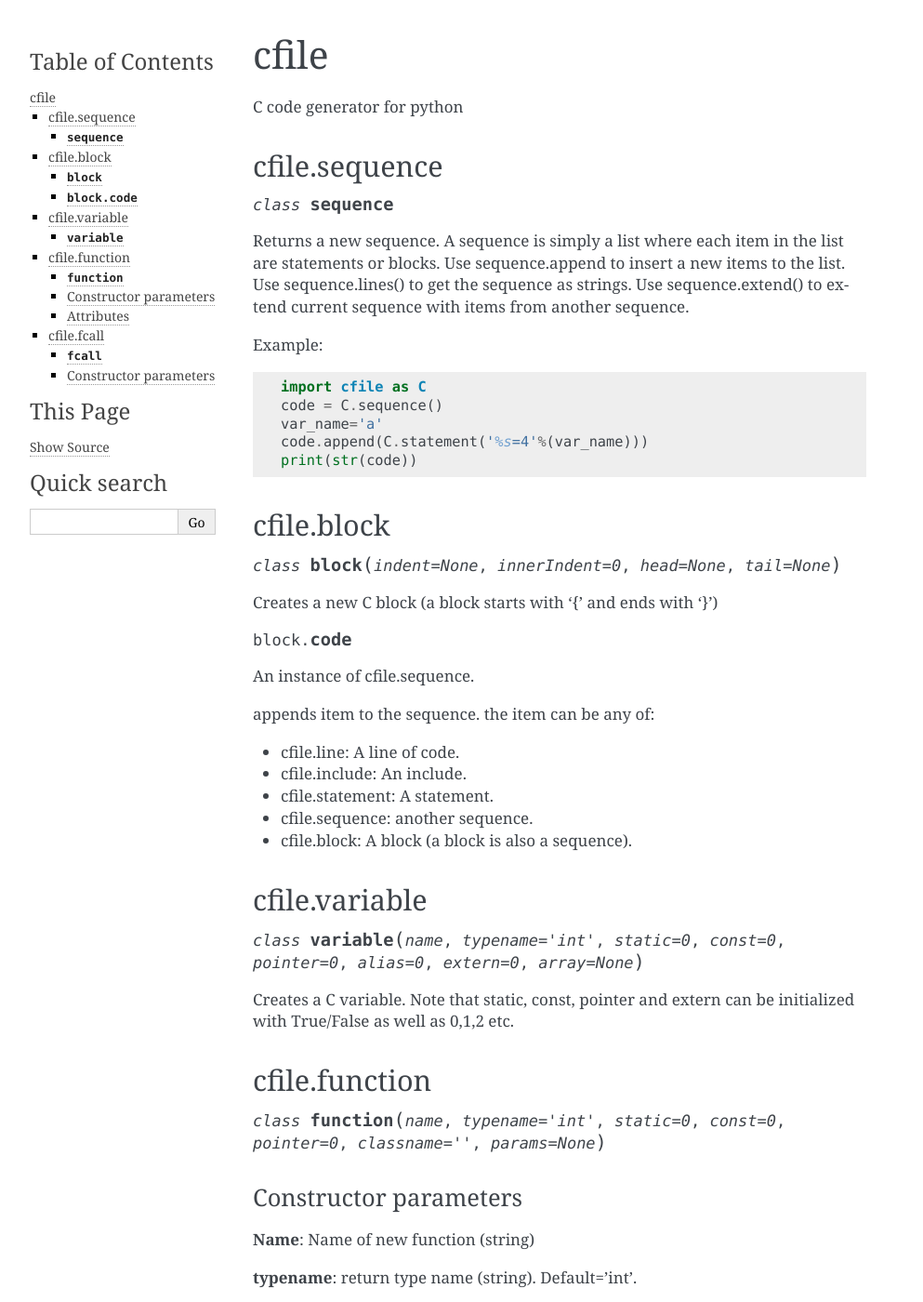
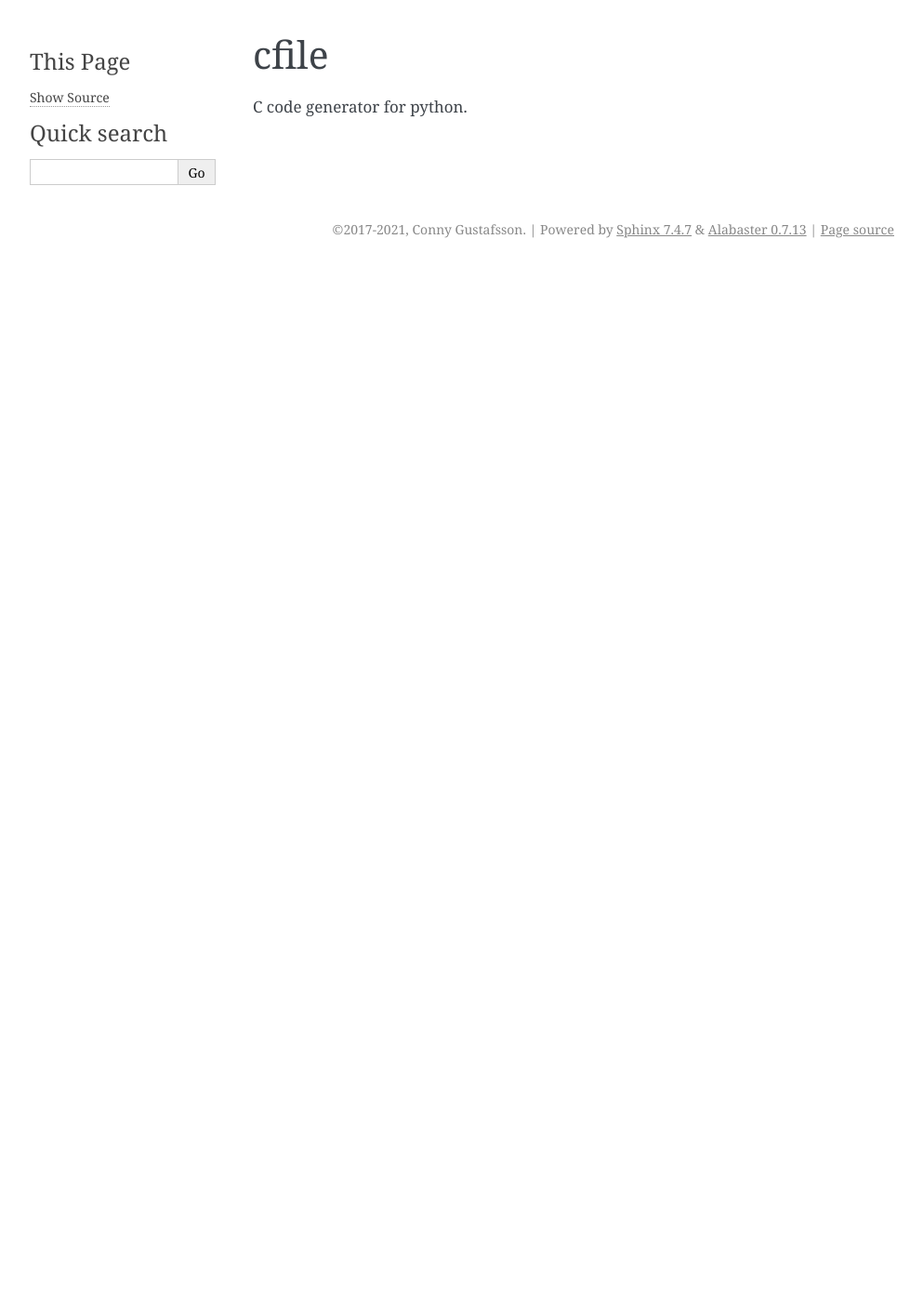
Before and after one commit to cogu/cfile, a Sphinx documentation site: the page built from doc/cfile.rst, in a window 1280 px wide and 1400 px high. Shown: the whole window at 93% size, without its empty margins (148-1141 px from the left). Built offline with Sphinx 7.4.7, drawn with Linux system fonts in a browser that asks for light colours; some of the changed text lies outside the part shown.

Commit message:
Prepare release v0.3.0
* Update README
* Add changelog
* Delete obsolete documentation text
* Set internal version to 0.3.0

```diff
--- a/doc/cfile.rst
+++ b/doc/cfile.rst
@@ -1,130 +1,4 @@
 cfile
 =====
 
-C code generator for python
-
-
-cfile.sequence
---------------
-
-.. py:class:: sequence()
-
-Returns a new sequence. A sequence is simply a list where each item in the list are statements or blocks.
-Use sequence.append to insert a new items to the list. Use sequence.lines() to get the sequence as strings.
-Use sequence.extend() to extend current sequence with items from another sequence.
-
-Example::
-
-   import cfile as C
-   code = C.sequence()
-   var_name='a'
-   code.append(C.statement('%s=4'%(var_name)))
-   print(str(code))
-
-cfile.block
------------
-
-.. py:class:: block(indent=None, innerIndent=0, head=None, tail=None)
-
-Creates a new C block (a block starts with '{' and ends with '}')
-
-.. py:attribute:: block.code
-
-An instance of cfile.sequence.
-
-
-.. py::method:: sequence.append(item)
-
-appends item to the sequence. the item can be any of:
-
-* cfile.line: A line of code.
-* cfile.include: An include.
-* cfile.statement: A statement.
-* cfile.sequence: another sequence.
-* cfile.block: A block (a block is also a sequence).
-
-cfile.variable
---------------
-
-.. py:class:: variable(name, typename='int', static=0, const=0, pointer=0, alias=0,extern=0, array=None)
-
-Creates a C variable. Note that static, const, pointer and extern can be initialized with True/False as well as 0,1,2 etc.
-
-
-cfile.function
---------------
-
-.. py:class:: function(name, typename='int', static=0, const=0, pointer=0, classname="", params=None)
-
-Constructor parameters
-~~~~~~~~~~~~~~~~~~~~~~
-
-**Name**: Name of new function (string)
-
-**typename**: return type name (string). Default='int'.
-
-**static**: Controls the static property. Default=0.
-
-* 0: function is not const
-* 1: function is const
-* False: See 0
-* True: See 1
-
-**const**: Controls the const property. Default=0.
-
-* 0: function is not const
-* 1: function is const
-* False: See 0
-* True: See 1
-
-**pointer**: Controls the pointer property. Default=0.
-
-* 0: return type is not pointer
-* 1: return type is pointer (*)
-* False: See 0
-* True: See 1
-* 2: return type is pointer to pointer (\**)
-* 3: return type is pointer to pointer to pointer (\***)
-
-**classname**: C++ class name
-
-**params**: Function parameters (list of cfile.variable objects). Parameter(s) can also be added after the function has been
-created using the add_param method.
-
-Attributes
-~~~~~~~~~~
-
-**name**: name of the function.
-
-**typename**: name of the return type of the function.
-
-**params**: list of function parameters (expected type is cfile.variable).
-
-**classname**: Very rudimentary support of c++ class name.
-
-cfile.fcall
------------
-
-.. py:class:: fcall(name, args=None)
-
-A C function call expression.
-
-Constructor parameters
-~~~~~~~~~~~~~~~~~~~~~~
-
-**name**: Name of the function that is being called
-**args**: Arguments of the function call. This can be a single expression or a list of expressions
-
-Example::
-
-   import cfile as C
-   func = C.function('add_values', 'int', params=[C.variable('a', 'int'), C.variable('b', 'int')])
-   body = C.block(innerIndent=4)
-   body.append(C.statement('return %s+%s'%(func.params[0].name, func.params[1].name)))
-
-   code = C.sequence()
-   code.append(func)
-   code.append(body)
-   code.append(C.blank(1))
-   code.append(C.statement(C.fcall(func.name, ['4', '5'])))
-   print(str(code))
+C code generator for python.
--- a/doc/conf.py
+++ b/doc/conf.py
@@ -55,9 +55,9 @@ author = 'Conny Gustafsson'
 # built documents.
 #
 # The short X.Y version.
-version = '0.2'
+version = '0.3'
 # The full version, including alpha/beta/rc tags.
-release = '0.2.0'
+release = '0.3.0'
 
 # The language for content autogenerated by Sphinx. Refer to documentation
 # for a list of supported languages.
--- a/pyproject.toml
+++ b/pyproject.toml
@@ -1,6 +1,6 @@
 [project]
 name = "cfile"
-version = "0.3.0a2"
+version = "0.3.0"
 description = "A C code generator written in Python 3"
 readme = "README.md"
 requires-python = ">=3.10"
```
Also changed, not shown: CHANGELOG.md (added, +12 -0 lines), README.md (+20 -2 lines).
